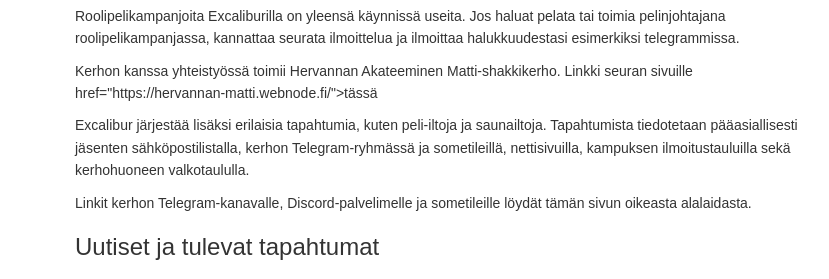
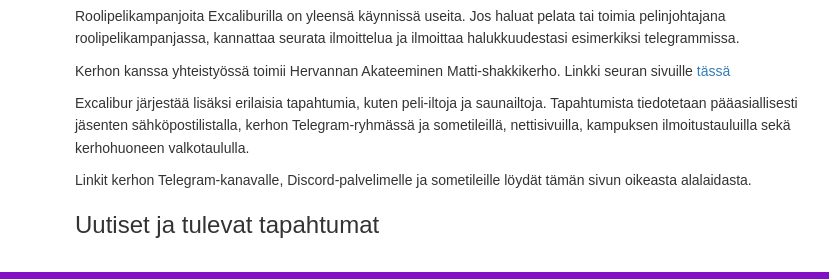
Before and after one commit to FinnPete/Excalibur-Verkkosivut, a plain HTML site: page index.html in a window 1280 px wide. Shown: the part 458-737 px from the top of the page, 0-829 px from the left. Drawn offline with nearby package versions, Linux system fonts and the light colour scheme.

Commit message:
Update index.html
Fix broken link

```diff
--- a/index.html
+++ b/index.html
@@ -152,7 +152,7 @@
                 <p>Torstaisin kerholla kokoontuu miniatyyripeleistä kiinnostuneita pelaamaan, maalaamaan ja hengailemaan. Mikäli olet kiinnostunut enemmän miniatyyripelitoiminnasta, lisätietoa ja peliseuraa löydät tästä Telegram-ryhmästä (Ryhmä ei kuulu virallisesti osaksi Excalibur ry:tä)</p>
                 <p>Joka kuun viimeinen torstai järjestetään roolipeli-ilta kerhohuoneella klo 17 alkaen. Kerholta löytyy runsaasti sääntökirjoja ja muita tarvikkeita omien pelien pitämiseen. </p>
                 <p>Roolipelikampanjoita Excaliburilla on yleensä käynnissä useita. Jos haluat pelata tai toimia pelinjohtajana roolipelikampanjassa, kannattaa seurata ilmoittelua ja ilmoittaa halukkuudestasi esimerkiksi telegrammissa.</p>
-                <p>Kerhon kanssa yhteistyössä toimii Hervannan Akateeminen Matti-shakkikerho. Linkki seuran sivuille  href="https://hervannan-matti.webnode.fi/">tässä</a> </p>
+                <p>Kerhon kanssa yhteistyössä toimii Hervannan Akateeminen Matti-shakkikerho. Linkki seuran sivuille  <a href="https://hervannan-matti.webnode.fi/">tässä</a> </p>
                 <p>Excalibur järjestää lisäksi erilaisia tapahtumia, kuten peli-iltoja ja saunailtoja. Tapahtumista tiedotetaan pääasiallisesti jäsenten sähköpostilistalla, kerhon Telegram-ryhmässä ja sometileillä, nettisivuilla, kampuksen ilmoitustauluilla sekä kerhohuoneen valkotaululla.</p>
                 <p>Linkit kerhon Telegram-kanavalle, Discord-palvelimelle ja sometileille löydät tämän sivun oikeasta alalaidasta.</p>
             </div>
```
